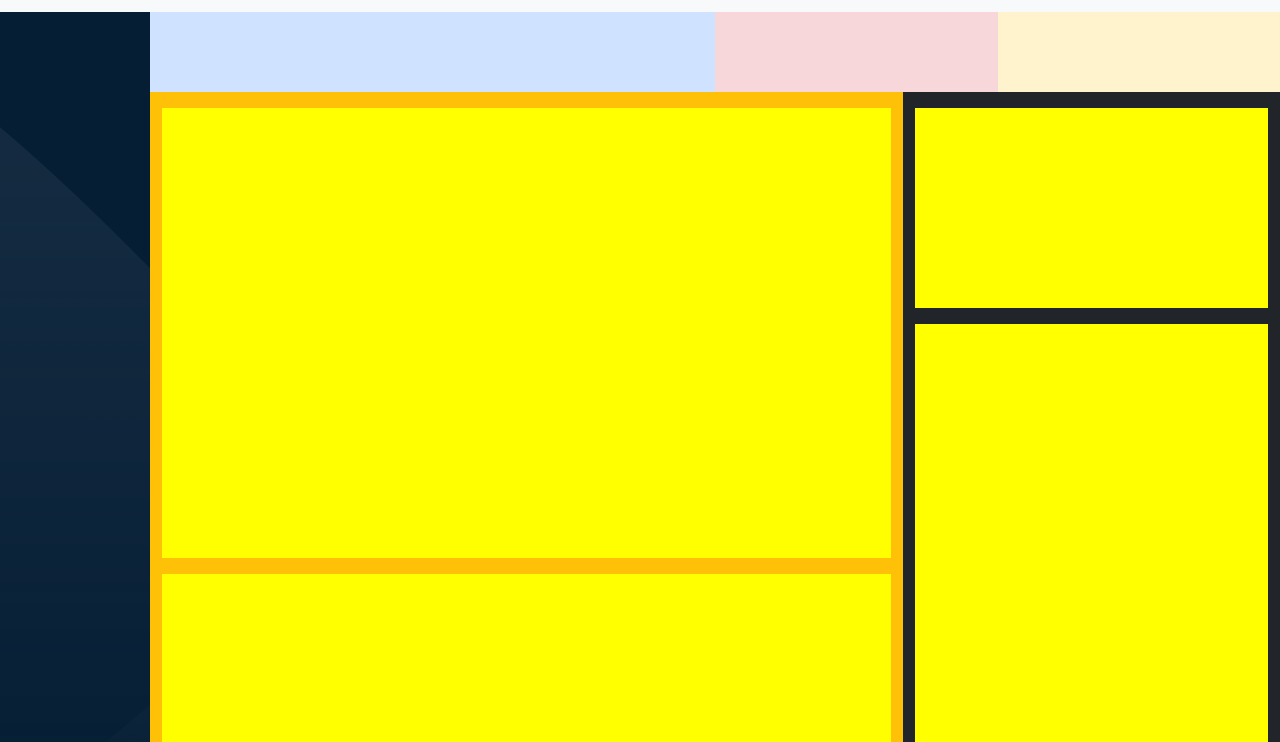
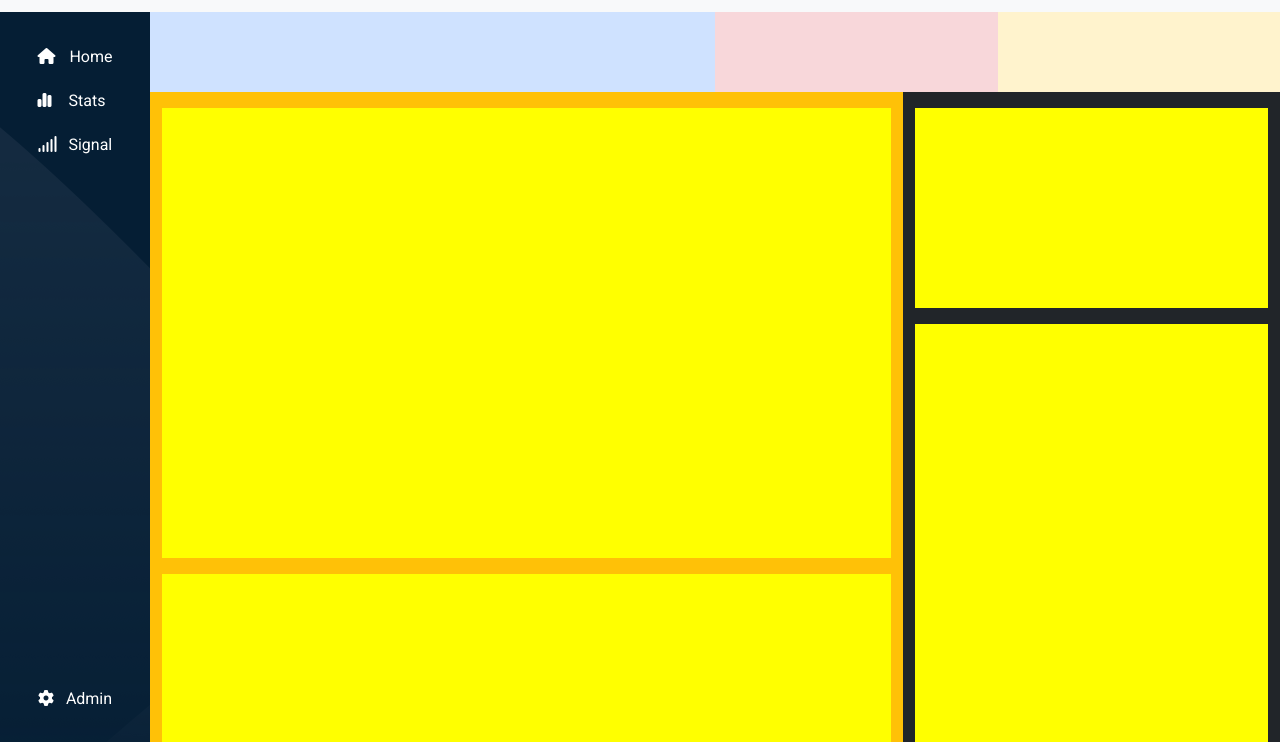
Before and after one commit to Daniele206/html-css-bootstrap-dashboard, a plain HTML site: page index.html in a window 1280 px wide. Shown: the part 58-800 px from the top of the page. Drawn offline with nearby package versions, Linux system fonts and the light colour scheme.

Commit message:
[close] left bar

```diff
--- a/assets/main/style.css
+++ b/assets/main/style.css
@@ -77,6 +77,28 @@ header{
   ;
 }
 
+.my-btn-left-bar{
+  cursor: pointer;
+  transition: .7s;
+}
+
+.my-btn-left-bar:hover{
+  background-color: rgba(255, 255, 255, 0.697);
+  transition: .7s;
+}
+
+.my-home{
+  padding-right: 10px;
+}
+
+.my-stats{
+  padding-right: 13px;
+}
+
+.my-signal{
+  padding-right: 7px;
+}
+
 .my-dashboard{
   width: calc(100% - 150px);
   height: calc(100vh - 70px);
--- a/index.html
+++ b/index.html
@@ -43,8 +43,15 @@
 
   <main>
     <div class="my-container d-flex">
-      <div class="my-left-bar">
-
+      <div class="my-left-bar d-flex flex-column justify-content-between align-items-center text-white py-4">
+        <div>
+          <div class="my-btn-left-bar px-3 py-1 mb-1"><i class="my-home py-2 fa-solid fa-house"></i> Home</div>
+          <div class="my-btn-left-bar px-3 py-1 mb-1"><i class="my-stats py-2 fa-solid fa-chart-simple"></i> Stats</div>
+          <div class="my-btn-left-bar px-3 py-1 mb-1"><i class="my-signal py-2 fa-solid fa-signal"></i> Signal</div>
+        </div>
+        <div>
+          <div class="my-btn-left-bar px-3 py-1"><i class="py-2 pe-2 fa-solid fa-gear"></i> Admin</div>
+        </div>
       </div>
       <div class="my-dashboard bg-primary">
         <div class="container-fluid my-dashboard-top-bar bg-info">
```
